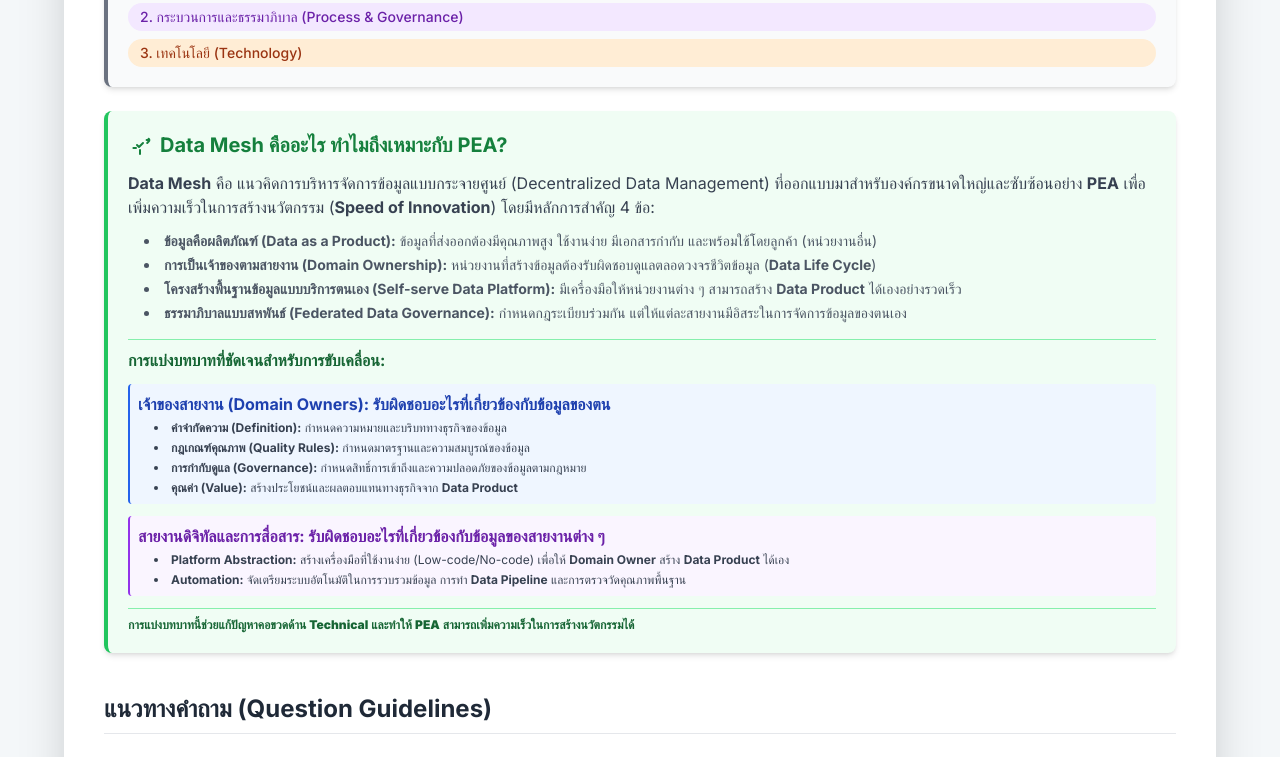
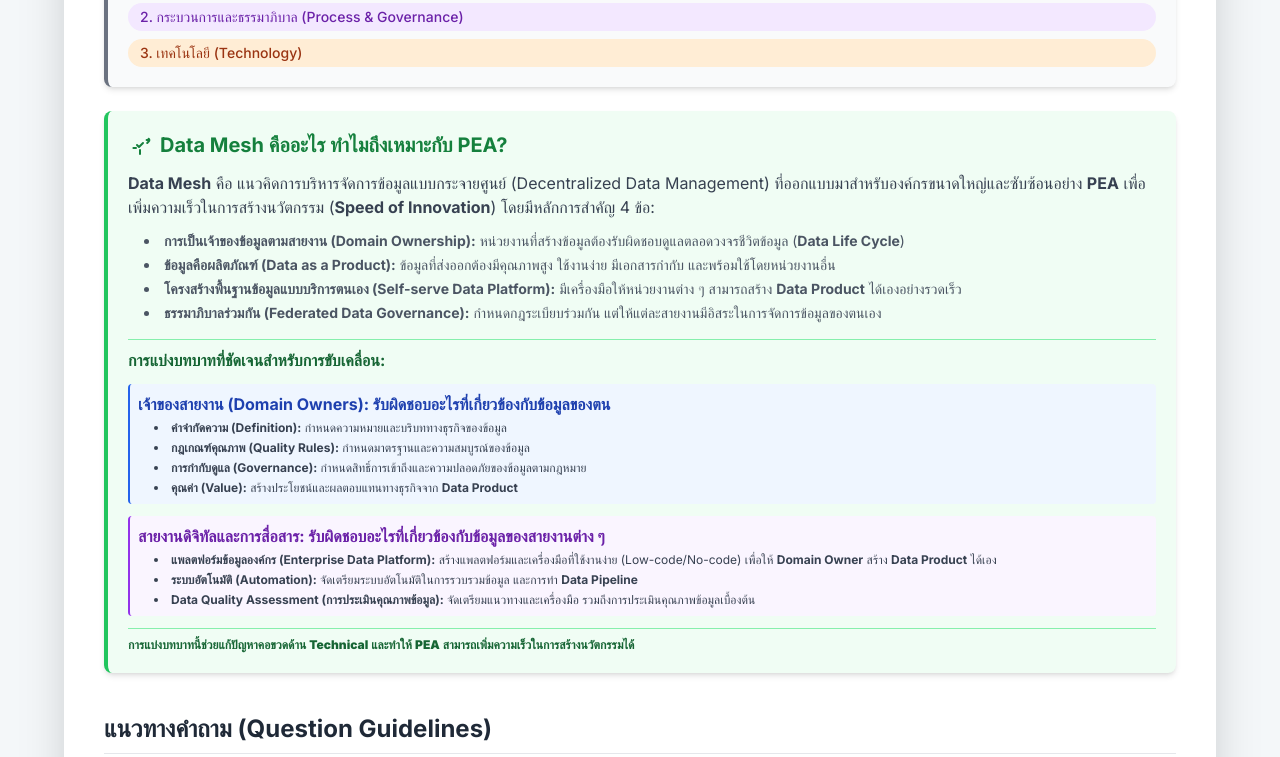
Before and after one commit to mastergardz/data, a plain HTML site: page data_strategy_interview.html in a window 1280 px wide. Shown: the part 567-1324 px from the top of the page. Drawn offline with nearby package versions, Linux system fonts and the light colour scheme.

Commit message:
Update data_strategy_interview.html

```diff
--- a/data_strategy_interview.html
+++ b/data_strategy_interview.html
@@ -93,10 +93,13 @@
                     <strong>Data Mesh</strong> คือ แนวคิดการบริหารจัดการข้อมูลแบบกระจายศูนย์ (Decentralized Data Management) ที่ออกแบบมาสำหรับองค์กรขนาดใหญ่และซับซ้อนอย่าง <strong>PEA</strong> เพื่อเพิ่มความเร็วในการสร้างนวัตกรรม (<strong>Speed of Innovation</strong>) โดยมีหลักการสำคัญ 4 ข้อ:
                 </p>
                 <ul class="list-disc list-inside space-y-1 text-sm text-gray-600 ml-4">
-                    <li><strong>ข้อมูลคือผลิตภัณฑ์ (Data as a Product):</strong> ข้อมูลที่ส่งออกต้องมีคุณภาพสูง ใช้งานง่าย มีเอกสารกำกับ และพร้อมใช้โดยลูกค้า (หน่วยงานอื่น)</li>
-                    <li><strong>การเป็นเจ้าของตามสายงาน (Domain Ownership):</strong> หน่วยงานที่สร้างข้อมูลต้องรับผิดชอบดูแลตลอดวงจรชีวิตข้อมูล (<strong>Data Life Cycle</strong>)</li>
+                    <!-- EDITED: Moved to 1st place -->
+                    <li><strong>การเป็นเจ้าของข้อมูลตามสายงาน (Domain Ownership):</strong> หน่วยงานที่สร้างข้อมูลต้องรับผิดชอบดูแลตลอดวงจรชีวิตข้อมูล (<strong>Data Life Cycle</strong>)</li>
+                    <!-- EDITED: Moved to 2nd place and changed description -->
+                    <li><strong>ข้อมูลคือผลิตภัณฑ์ (Data as a Product):</strong> ข้อมูลที่ส่งออกต้องมีคุณภาพสูง ใช้งานง่าย มีเอกสารกำกับ และพร้อมใช้โดยหน่วยงานอื่น</li>
                     <li><strong>โครงสร้างพื้นฐานข้อมูลแบบบริการตนเอง (Self-serve Data Platform):</strong> มีเครื่องมือให้หน่วยงานต่าง ๆ สามารถสร้าง <strong>Data Product</strong> ได้เองอย่างรวดเร็ว</li>
-                    <li><strong>ธรรมาภิบาลแบบสหพันธ์ (Federated Data Governance):</strong> กำหนดกฎระเบียบร่วมกัน แต่ให้แต่ละสายงานมีอิสระในการจัดการข้อมูลของตนเอง</li>
+                    <!-- EDITED: Changed "ธรรมาภิบาลแบบสหพันธ์" to "ธรรมาภิบาลร่วมกัน" -->
+                    <li><strong>ธรรมาภิบาลร่วมกัน (Federated Data Governance):</strong> กำหนดกฎระเบียบร่วมกัน แต่ให้แต่ละสายงานมีอิสระในการจัดการข้อมูลของตนเอง</li>
                 </ul>
 
                 <div class="mt-4 pt-2 border-t border-green-300">
@@ -116,14 +119,18 @@
                             </ul>
                         </div>
 
-                        <!-- Role 2: Digital and Communications -->
+                        <!-- Role 2: Digital and Communications - MODIFIED CONTENT -->
                         <div class="p-2 border-l-2 border-purple-600 bg-purple-50 rounded">
                             <p class="font-bold text-purple-800 mb-1">
                                 สายงานดิจิทัลและการสื่อสาร: รับผิดชอบอะไรที่เกี่ยวข้องกับข้อมูลของสายงานต่าง ๆ
                             </p>
                             <ul class="list-disc list-inside space-y-1 text-xs text-gray-700 ml-4">
-                                <li><strong>Platform Abstraction:</strong> สร้างเครื่องมือที่ใช้งานง่าย (Low-code/No-code) เพื่อให้ <strong>Domain Owner</strong> สร้าง <strong>Data Product</strong> ได้เอง</li>
-                                <li><strong>Automation:</strong> จัดเตรียมระบบอัตโนมัติในการรวบรวมข้อมูล การทำ <strong>Data Pipeline</strong> และการตรวจวัดคุณภาพพื้นฐาน</li>
+                                <!-- EDITED: Platform Abstraction -->
+                                <li><strong>แพลตฟอร์มข้อมูลองค์กร (Enterprise Data Platform):</strong> สร้างแพลตฟอร์มและเครื่องมือที่ใช้งานง่าย (Low-code/No-code) เพื่อให้ <strong>Domain Owner</strong> สร้าง <strong>Data Product</strong> ได้เอง</li>
+                                <!-- EDITED: Automation -->
+                                <li><strong>ระบบอัตโนมัติ (Automation):</strong> จัดเตรียมระบบอัตโนมัติในการรวบรวมข้อมูล และการทำ <strong>Data Pipeline</strong></li>
+                                <!-- ADDED: Data Quality Assessment -->
+                                <li><strong>Data Quality Assessment (การประเมินคุณภาพข้อมูล):</strong> จัดเตรียมแนวทางและเครื่องมือ รวมถึงการประเมินคุณภาพข้อมูลเบื้องต้น</li>
                             </ul>
                         </div>
                     </div>
```
